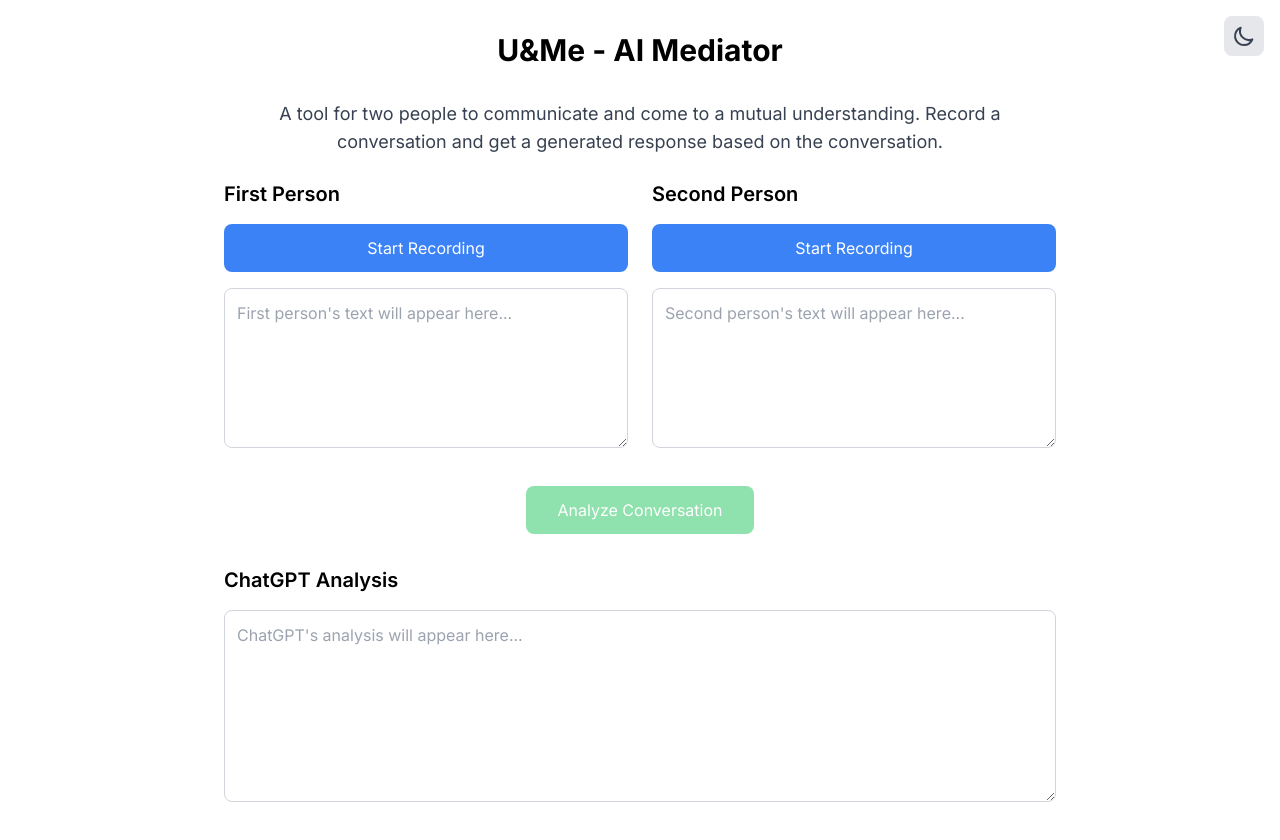
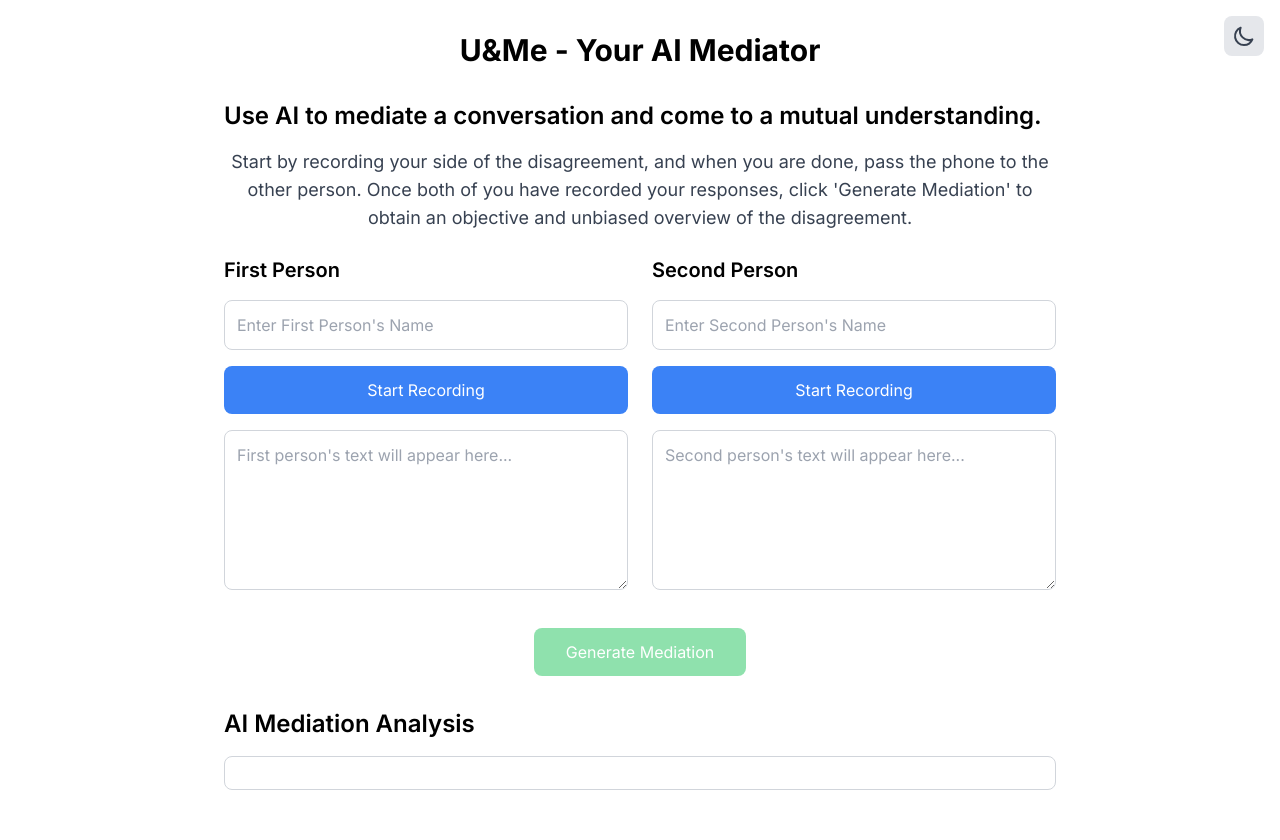
Before and after one commit to 84rt/UandMe, a Next.js app: page / in a window 1280 px wide. Built offline with nearby package versions, Linux system fonts and the light colour scheme; no server answers.

Commit message:
MVP works, does mediation in a nice a readable format

```diff
--- /dev/null
+++ b/app/constants.ts
@@ -0,0 +1,39 @@
+`
+You are tasked with creating a short and coherent breakdown of two sides of an argument. Your goal is to present both perspectives fairly and neutrally while highlighting potential areas for resolution. Follow these steps carefully:
+
+1. You will be provided with two input variables:
+   {{NAME_1}}
+   This contains the argument and perspective of {{NAME_1}}.
+
+   {{NAME_2}}
+   This contains the argument and perspective of {{NAME_2}}.
+
+2. Read through both {{NAME_1}} and {{NAME_2}} carefully, identifying the key points, concerns, and goals of each side.
+
+3. For each side, create a brief summary that captures:
+   - Main arguments
+   - Core concerns
+   - Desired outcomes
+
+4. Identify any common ground or shared goals between the two sides.
+
+5. Create a balanced summary of the argument, ensuring:
+   - Equal representation of both sides
+   - Use of neutral, non-judgmental language
+   - Respectful presentation of each side's perspective
+   - Highlight of any potential areas for compromise or mutual understanding
+
+6. Suggest possible steps forward or areas where both sides could work together towards a resolution.
+
+7. Present your summary in the following format:
+
+   <b> 1. Summary of {{NAME_1}}'s argument, concerns, and goals </b>
+
+   <b> 2. Summary of {{NAME_2}}'s argument, concerns, and goals</b>
+
+   <b> 3. Any shared goals or areas of agreement identified</b>
+
+   <b> 4. Suggestions for steps forward or areas of possible compromise</b>
+
+
+Remember to maintain neutrality throughout your summary, use empathetic language, and focus on problem-solving rather than assigning blame or judgment. Your goal is to provide a clear, unbiased overview of the situation that could potentially help both sides move towards a resolution.`
--- a/app/page.tsx
+++ b/app/page.tsx
@@ -2,6 +2,7 @@
 
 import { useState, useEffect, useRef } from 'react';
 import OpenAI from 'openai';
+import { SYSTEM_PROMPT } from './constants';
 
 let openai: OpenAI | null = null;
 
@@ -12,6 +13,8 @@
   const [isRecordingFirst, setIsRecordingFirst] = useState(false);
   const [isRecordingSecond, setIsRecordingSecond] = useState(false);
   const [error, setError] = useState<string>('');
+  const [firstPersonName, setFirstPersonName] = useState('');
+  const [secondPersonName, setSecondPersonName] = useState('');
 
   // Refs to store MediaRecorder instances
   const firstRecorderRef = useRef<MediaRecorder | null>(null);
@@ -141,15 +144,15 @@
 
     try {
       const response = await openai.chat.completions.create({
-        model: 'gpt-4',
+        model: 'gpt-4o',
         messages: [
           {
             role: 'system',
-            content: 'You are a helpful assistant analyzing a conversation between two people.'
+            content: SYSTEM_PROMPT
           },
           {
             role: 'user',
-            content: `First person: ${firstPersonText}\nSecond person: ${secondPersonText}`
+            content: `${firstPersonName}: ${firstPersonText}\n${secondPersonName}: ${secondPersonText}`
           }
         ],
       });
@@ -160,6 +163,14 @@
       console.error('Error sending to ChatGPT:', error);
       setError(`Error getting response from ChatGPT: ${error.message || 'Please check your API key and try again.'}`);
     }
+  };
+
+  const handleFirstNameChange = (event: React.ChangeEvent<HTMLInputElement>) => {
+    setFirstPersonName(event.target.value);
+  };
+
+  const handleSecondNameChange = (event: React.ChangeEvent<HTMLInputElement>) => {
+    setSecondPersonName(event.target.value);
   };
 
   // Cleanup function
@@ -176,10 +187,13 @@
 
   return (
     <main className="min-h-screen p-8 max-w-4xl mx-auto">
-      <h1 className="text-3xl font-bold mb-8 text-center dark:text-white">U&Me - AI Mediator</h1>
+      <h1 className="text-3xl font-bold mb-8 text-center dark:text-white">U&Me - Your AI Mediator</h1>
+      <h4 className="text-2xl font-semibold mb-4 dark:text-white">
+        Use AI to mediate a conversation and come to a mutual understanding.
+      </h4>
       <p className="text-lg text-center text-gray-700 dark:text-gray-300">
-        A tool for two people to communicate and come to a mutual understanding.
-        Record a conversation and get a generated response based on the conversation.
+        Start by recording your side of the disagreement, and when you are done, pass the phone to the other person.
+        Once both of you have recorded your responses, click 'Generate Mediation' to obtain an objective and unbiased overview of the disagreement.
       </p>
       <br></br>
 
@@ -192,6 +206,13 @@
       <div className="grid grid-cols-1 md:grid-cols-2 gap-6 mb-8">
         <div className="space-y-4">
           <h2 className="text-xl font-semibold dark:text-white">First Person</h2>
+          <input
+            type="text"
+            placeholder="Enter First Person's Name"
+            value={firstPersonName}
+            onChange={handleFirstNameChange}
+            className="w-full p-3 border rounded-lg bg-white dark:bg-gray-800 text-gray-900 dark:text-gray-100 border-gray-300 dark:border-gray-600 focus:ring-2 focus:ring-blue-500 dark:focus:ring-blue-600 focus:border-transparent"
+          />
           <button
             onClick={() => toggleRecording('first')}
             className={`w-full p-3 rounded-lg ${
@@ -213,6 +234,13 @@
 
         <div className="space-y-4">
           <h2 className="text-xl font-semibold dark:text-white">Second Person</h2>
+          <input
+            type="text"
+            placeholder="Enter Second Person's Name"
+            value={secondPersonName}
+            onChange={handleSecondNameChange}
+            className="w-full p-3 border rounded-lg bg-white dark:bg-gray-800 text-gray-900 dark:text-gray-100 border-gray-300 dark:border-gray-600 focus:ring-2 focus:ring-blue-500 dark:focus:ring-blue-600 focus:border-transparent"
+          />
           <button
             onClick={() => toggleRecording('second')}
             className={`w-full p-3 rounded-lg ${
@@ -234,22 +262,21 @@
       </div>
 
       <div className="text-center mb-8">
+        {/* TODO: make this button change text when the response is loading */}
         <button
           onClick={sendToChatGPT}
           className="bg-green-500 hover:bg-green-600 dark:bg-green-600 dark:hover:bg-green-700 text-white px-8 py-3 rounded-lg transition-colors disabled:opacity-50 disabled:cursor-not-allowed"
           disabled={!firstPersonText || !secondPersonText}
         >
-          Analyze Conversation
+          Generate Mediation
         </button>
       </div>
 
       <div className="space-y-4">
-        <h2 className="text-xl font-semibold dark:text-white">ChatGPT Analysis</h2>
-        <textarea
-          value={chatGPTResponse}
-          readOnly
-          className="w-full h-48 p-3 border rounded-lg bg-white dark:bg-gray-800 text-gray-900 dark:text-gray-100 border-gray-300 dark:border-gray-600"
-          placeholder="ChatGPT's analysis will appear here..."
+        <h2 className="text-2xl font-semibold dark:text-white">AI Mediation Analysis</h2>
+        <div
+          className="w-full p-4 bg-white dark:bg-gray-800 text-gray-900 dark:text-gray-100 border border-gray-300 dark:border-gray-600 rounded-lg whitespace-pre-wrap"
+          dangerouslySetInnerHTML={{ __html: chatGPTResponse }}
         />
       </div>
     </main>
```
Also changed, not shown: 1 other file (tests, documents, lock files or other folders).
